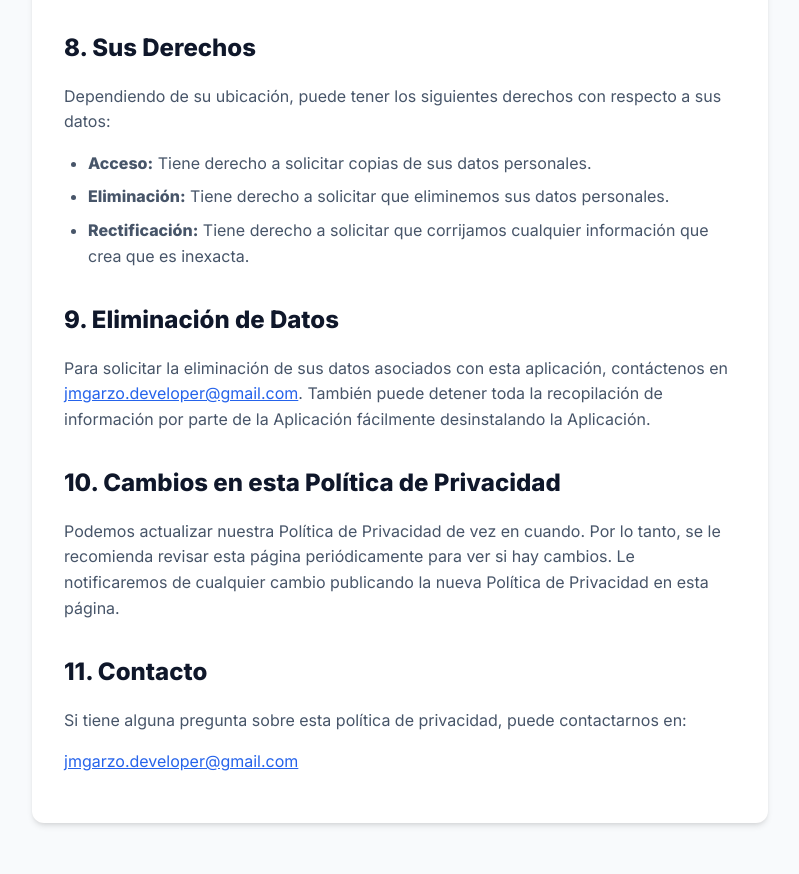
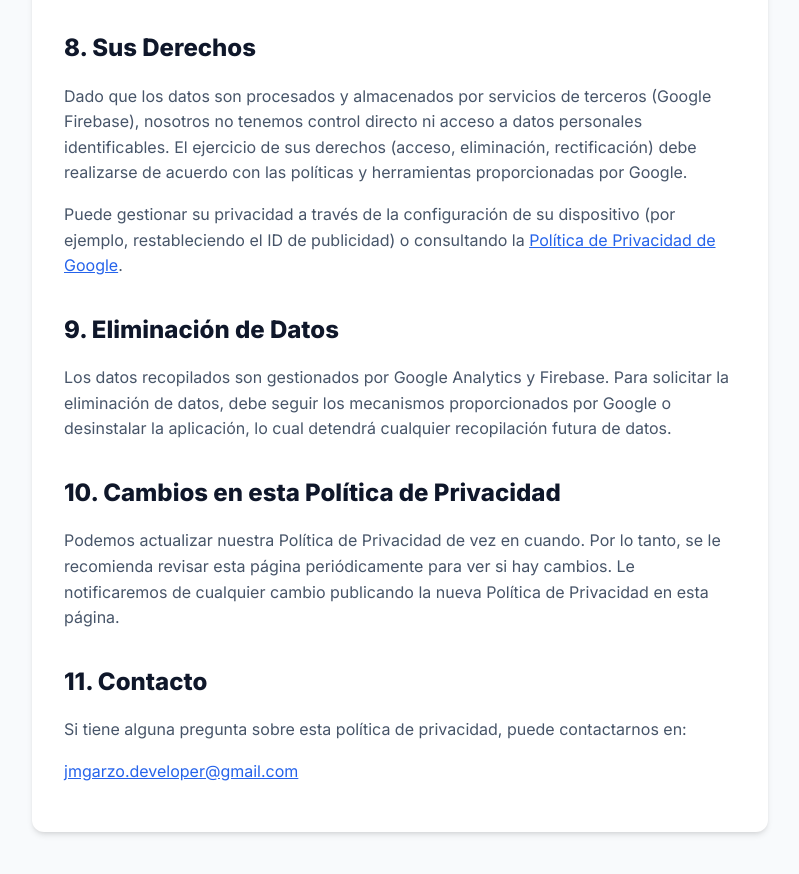
Before and after one commit to jmgarzo/BuscylRouteFinder-web, a plain HTML site: page docs/es/privacy.html in a window 1280 px wide. Shown: the part 2028-2902 px from the top of the page, without its empty margins (240-1039 px from the left). Drawn offline with Linux system fonts and the light colour scheme.

Commit message:
Actualizar derechos y eliminación para referir a Firebase

```diff
--- a/docs/es/privacy.html
+++ b/docs/es/privacy.html
@@ -80,19 +80,18 @@
                 100% seguro y confiable, y no podemos garantizar su seguridad absoluta.</p>
 
             <h2>8. Sus Derechos</h2>
-            <p>Dependiendo de su ubicación, puede tener los siguientes derechos con respecto a sus datos:</p>
-            <ul>
-                <li><strong>Acceso:</strong> Tiene derecho a solicitar copias de sus datos personales.</li>
-                <li><strong>Eliminación:</strong> Tiene derecho a solicitar que eliminemos sus datos personales.</li>
-                <li><strong>Rectificación:</strong> Tiene derecho a solicitar que corrijamos cualquier información que
-                    crea que es inexacta.</li>
-            </ul>
+            <p>Dado que los datos son procesados y almacenados por servicios de terceros (Google Firebase), nosotros no
+                tenemos control directo ni acceso a datos personales identificables. El ejercicio de sus derechos
+                (acceso, eliminación, rectificación) debe realizarse de acuerdo con las políticas y herramientas
+                proporcionadas por Google.</p>
+            <p>Puede gestionar su privacidad a través de la configuración de su dispositivo (por ejemplo, restableciendo
+                el ID de publicidad) o consultando la <a href="https://policies.google.com/privacy" target="_blank"
+                    style="color: var(--primary-color);">Política de Privacidad de Google</a>.</p>
 
             <h2>9. Eliminación de Datos</h2>
-            <p>Para solicitar la eliminación de sus datos asociados con esta aplicación, contáctenos en <a
-                    href="mailto:jmgarzo.developer@gmail.com"
-                    style="color: var(--primary-color);">jmgarzo.developer@gmail.com</a>. También puede detener toda la
-                recopilación de información por parte de la Aplicación fácilmente desinstalando la Aplicación.</p>
+            <p>Los datos recopilados son gestionados por Google Analytics y Firebase. Para solicitar la eliminación de
+                datos, debe seguir los mecanismos proporcionados por Google o desinstalar la aplicación, lo cual
+                detendrá cualquier recopilación futura de datos.</p>
 
             <h2>10. Cambios en esta Política de Privacidad</h2>
             <p>Podemos actualizar nuestra Política de Privacidad de vez en cuando. Por lo tanto, se le recomienda
```
Also changed, not shown: docs/en/privacy.html (+9 -11 lines).
